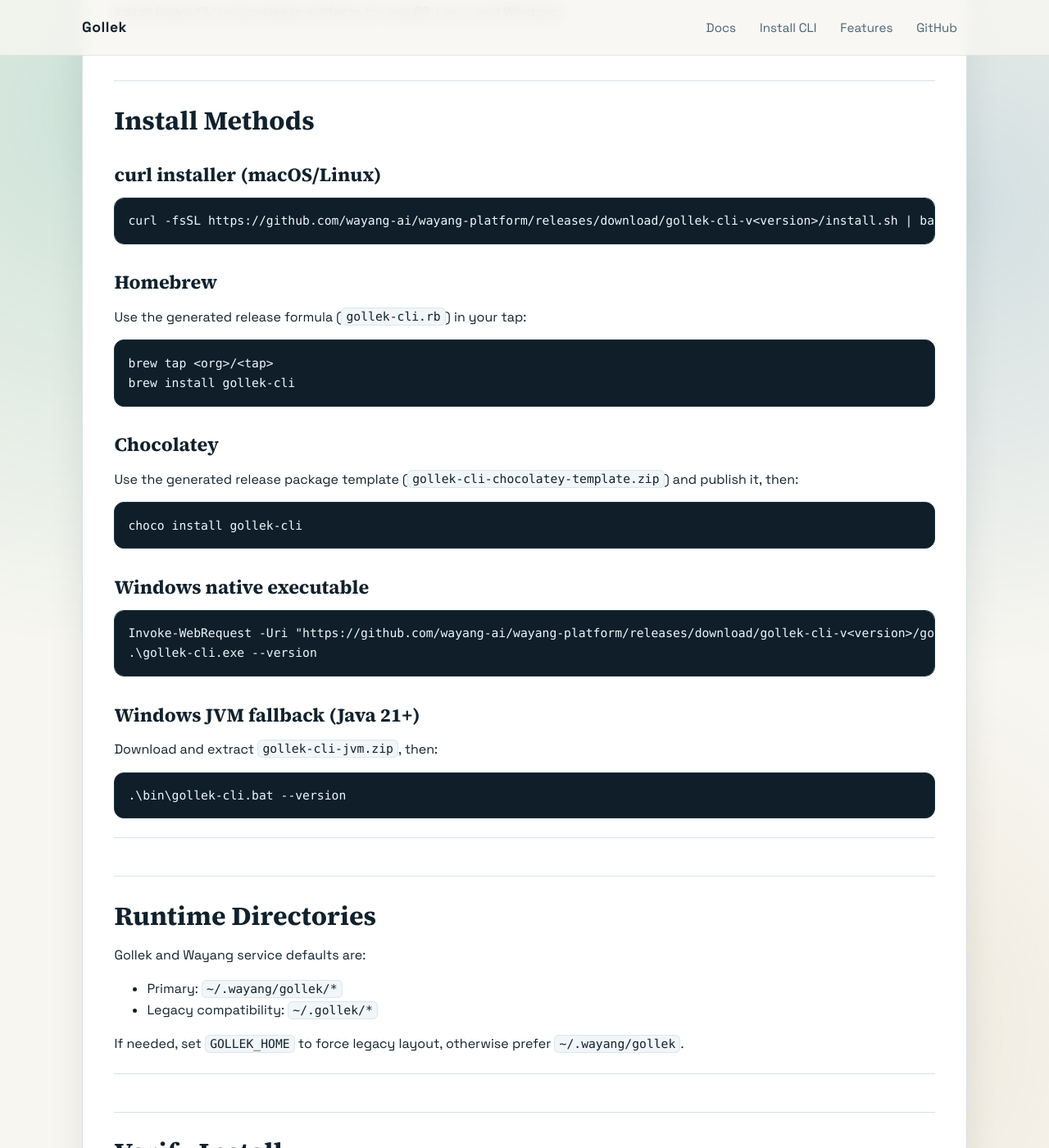
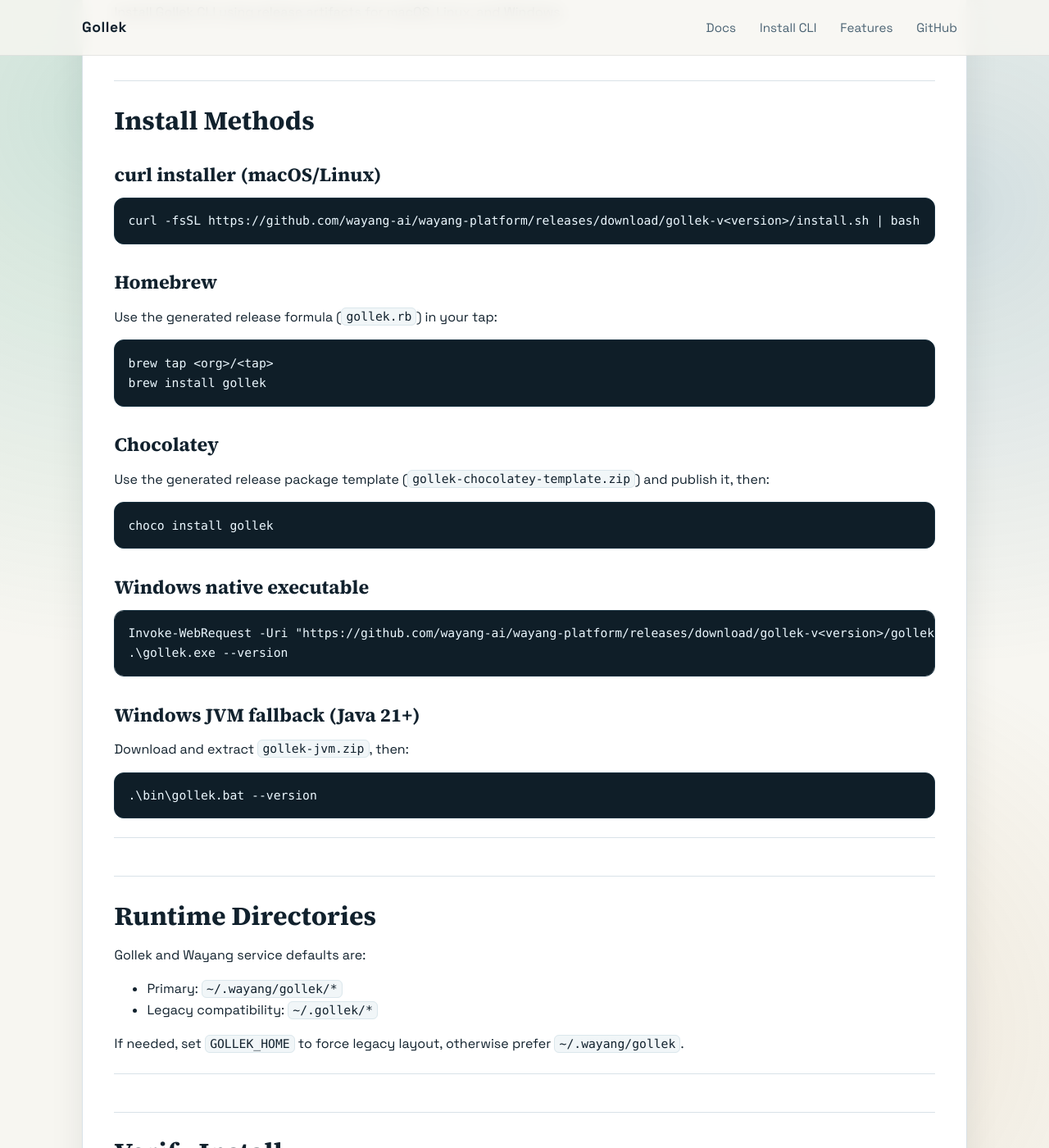
Before and after one commit to gollek-ai/gollek-ai.github.io, a Jekyll site: the page built from docs/cli-installation.md, in a window 1280 px wide and 1400 px high, scrolled down 225 px. Shown: the whole window at 82% size. Built offline with Jekyll 4.4.1, drawn with Linux system fonts in a browser that asks for light colours; some of the changed text lies outside the part shown.

Commit message:
revise name

````diff
--- a/docs/cli-installation.md
+++ b/docs/cli-installation.md
@@ -14,39 +14,39 @@ Install Gollek CLI using release artifacts for macOS, Linux, and Windows.
 ### curl installer (macOS/Linux)
 
 ```bash
-curl -fsSL https://github.com/wayang-ai/wayang-platform/releases/download/gollek-cli-v<version>/install.sh | bash
+curl -fsSL https://github.com/wayang-ai/wayang-platform/releases/download/gollek-v<version>/install.sh | bash
 ```
 
 ### Homebrew
 
-Use the generated release formula (`gollek-cli.rb`) in your tap:
+Use the generated release formula (`gollek.rb`) in your tap:
 
 ```bash
 brew tap <org>/<tap>
-brew install gollek-cli
+brew install gollek
 ```
 
 ### Chocolatey
 
-Use the generated release package template (`gollek-cli-chocolatey-template.zip`) and publish it, then:
+Use the generated release package template (`gollek-chocolatey-template.zip`) and publish it, then:
 
 ```powershell
-choco install gollek-cli
+choco install gollek
 ```
 
 ### Windows native executable
 
 ```powershell
-Invoke-WebRequest -Uri "https://github.com/wayang-ai/wayang-platform/releases/download/gollek-cli-v<version>/gollek-cli-windows-x64.exe" -OutFile "gollek-cli.exe"
-.\gollek-cli.exe --version
+Invoke-WebRequest -Uri "https://github.com/wayang-ai/wayang-platform/releases/download/gollek-v<version>/gollek-windows-x64.exe" -OutFile "gollek.exe"
+.\gollek.exe --version
 ```
 
 ### Windows JVM fallback (Java 21+)
 
-Download and extract `gollek-cli-jvm.zip`, then:
+Download and extract `gollek-jvm.zip`, then:
 
 ```powershell
-.\bin\gollek-cli.bat --version
+.\bin\gollek.bat --version
 ```
 
 ---
@@ -65,8 +65,8 @@ If needed, set `GOLLEK_HOME` to force legacy layout, otherwise prefer `~/.wayang
 ## Verify Install
 
 ```bash
-gollek-cli --version
-gollek-cli --help
+gollek --version
+gollek --help
 ```
 
 ---
````
